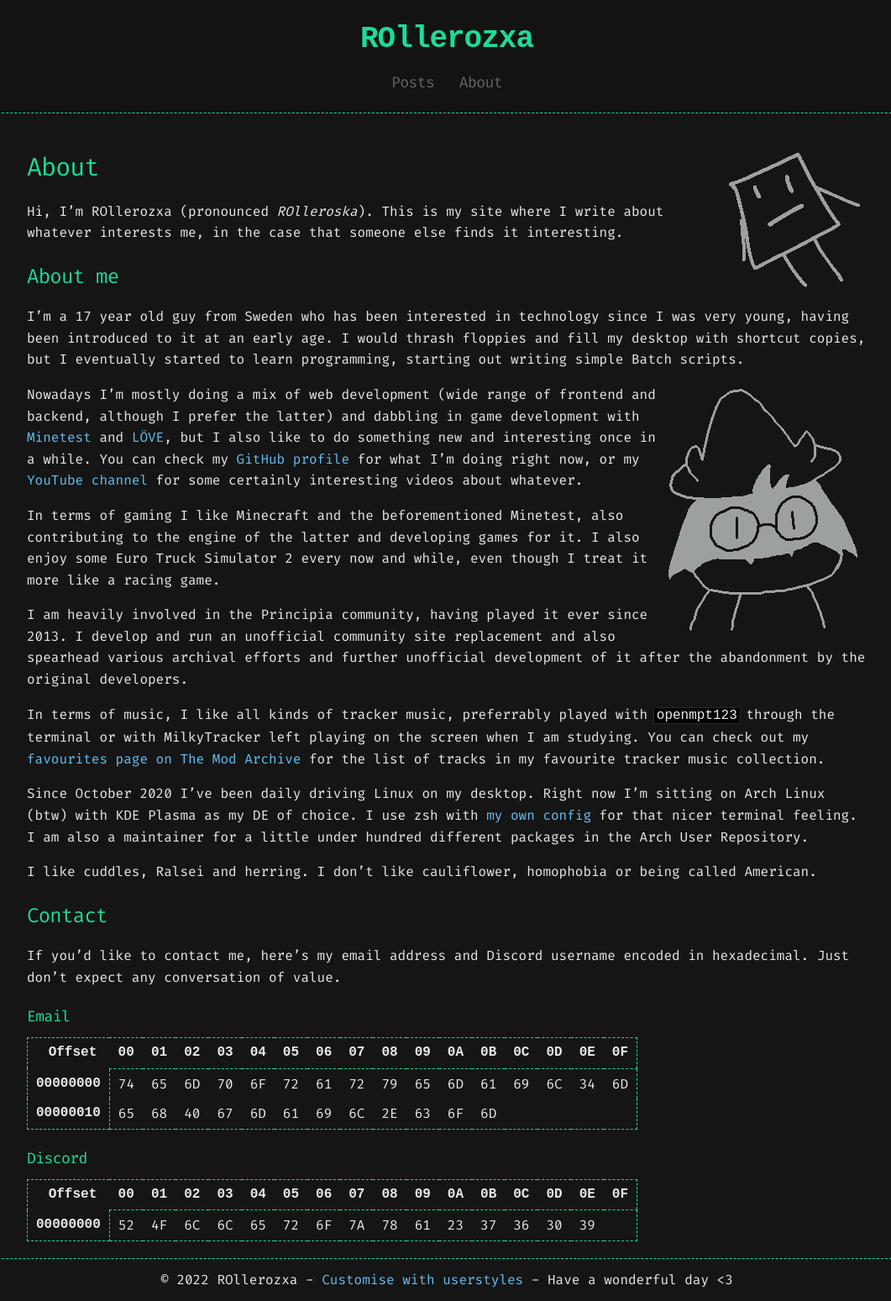
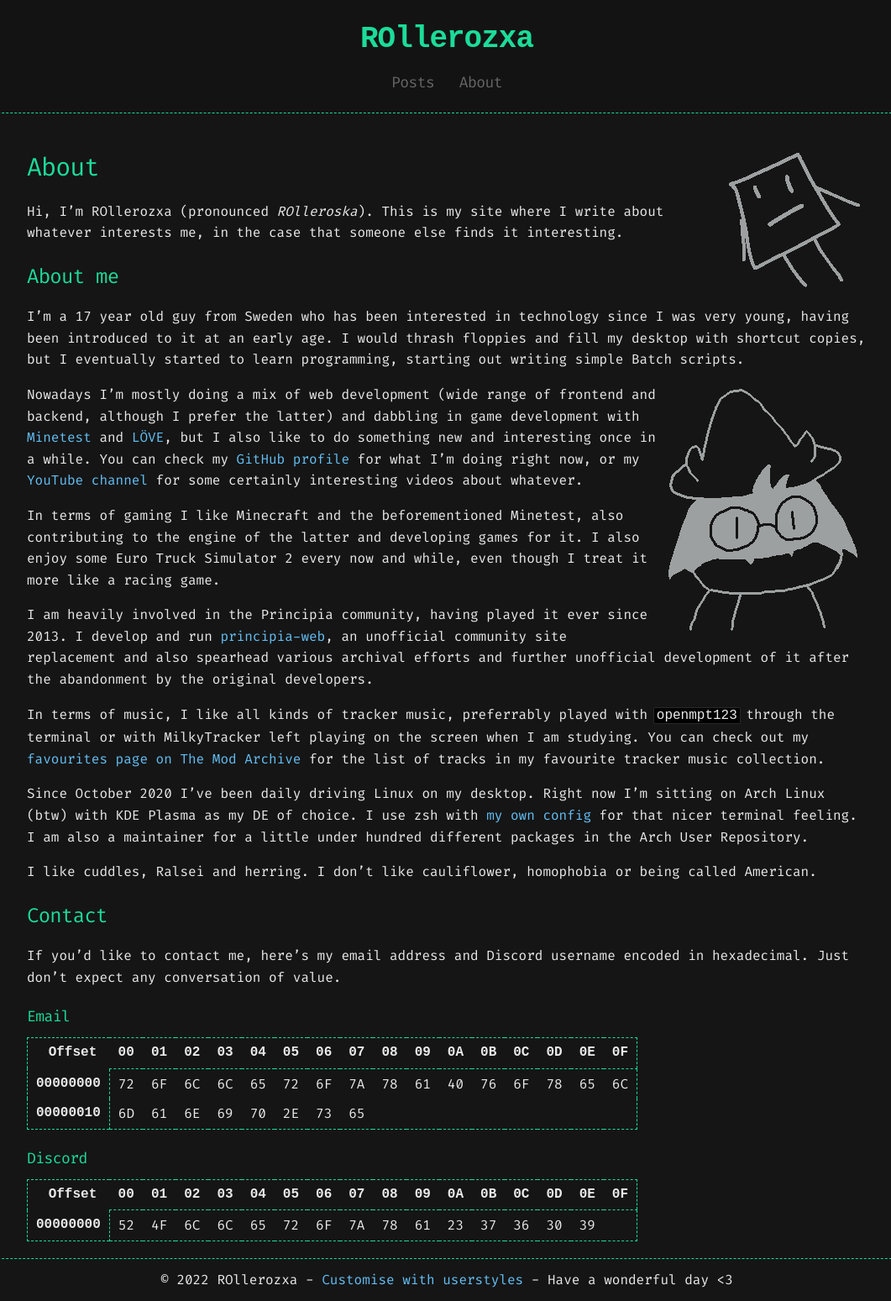
Before and after one commit to rollerozxa/voxelmanip.se, a Jekyll site: the page built from about.md, in a window 1280 px wide. Shown: the whole page at 84% size, without its empty margins (108-1169 px from the left). Built offline with Jekyll 4.4.1, drawn with Linux system fonts in a browser that asks for light colours; some web fonts are replaced.

Commit message:
About page fixes

```diff
--- a/about.md
+++ b/about.md
@@ -14,7 +14,7 @@ Nowadays I'm mostly doing a mix of web development (wide range of frontend and b
 
 In terms of gaming I like Minecraft and the beforementioned Minetest, also contributing to the engine of the latter and developing games for it. I also enjoy some Euro Truck Simulator 2 every now and while, even though I treat it more like a racing game.
 
-I am heavily involved in the Principia community, having played it ever since 2013. I develop and run an unofficial community site replacement and also spearhead various archival efforts and further unofficial development of it after the abandonment by the original developers.
+I am heavily involved in the Principia community, having played it ever since 2013. I develop and run [principia-web](https://principia-web.se), an unofficial community site replacement and also spearhead various archival efforts and further unofficial development of it after the abandonment by the original developers.
 
 In terms of music, I like all kinds of tracker music, preferrably played with `openmpt123` through the terminal or with MilkyTracker left playing on the screen when I am studying. You can check out my [favourites page on The Mod Archive](https://modarchive.org/index.php?request=view_member_favourites&query=93924) for the list of tracks in my favourite tracker music collection.
 
@@ -48,36 +48,32 @@ If you'd like to contact me, here's my email address and Discord username encode
 		<th>0F</th>
 	</tr><tr>
 		<th class="offset">00000000</th>
-		<td>74</td>
+		<td>72</td>
+		<td>6F</td>
+		<td>6C</td>
+		<td>6C</td>
 		<td>65</td>
-		<td>6D</td>
-		<td>70</td>
+		<td>72</td>
 		<td>6F</td>
-		<td>72</td>
+		<td>7A</td>
+		<td>78</td>
 		<td>61</td>
-		<td>72</td>
-		<td>79</td>
+		<td>40</td>
+		<td>76</td>
+		<td>6F</td>
+		<td>78</td>
 		<td>65</td>
+		<td>6C</td>
+	</tr><tr>
+		<th class="offset">00000010</th>
 		<td>6D</td>
 		<td>61</td>
+		<td>6E</td>
 		<td>69</td>
-		<td>6C</td>
-		<td>34</td>
-		<td>6D</td>
-	</tr><tr>
-		<th class="offset">00000010</th>
+		<td>70</td>
+		<td>2E</td>
+		<td>73</td>
 		<td>65</td>
-		<td>68</td>
-		<td>40</td>
-		<td>67</td>
-		<td>6D</td>
-		<td>61</td>
-		<td>69</td>
-		<td>6C</td>
-		<td>2E</td>
-		<td>63</td>
-		<td>6F</td>
-		<td>6D</td>
 	</tr>
 </table>
 
```
